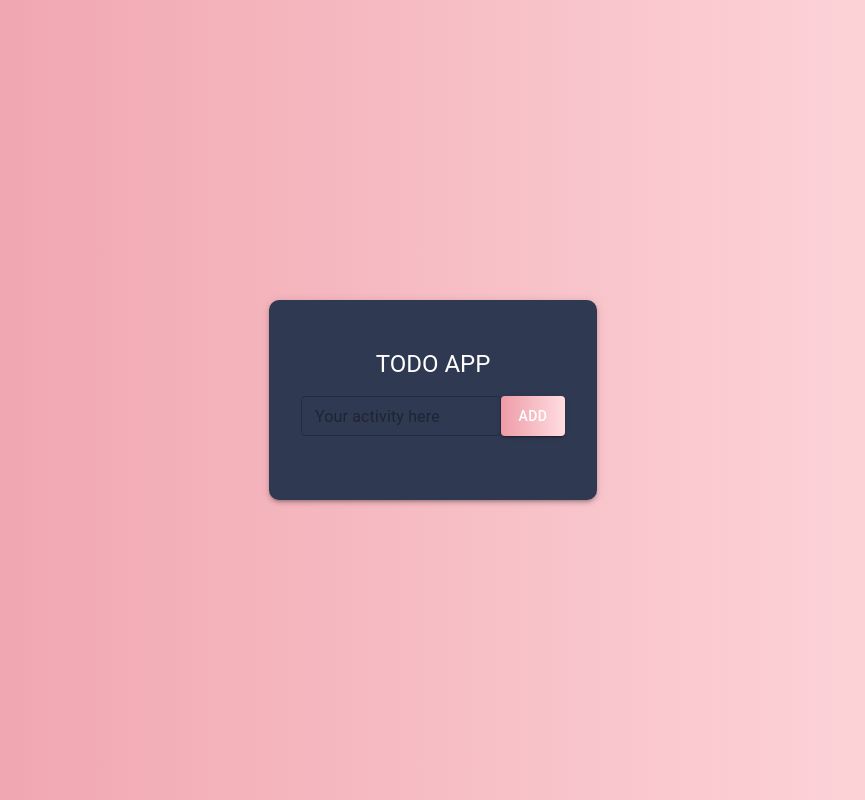
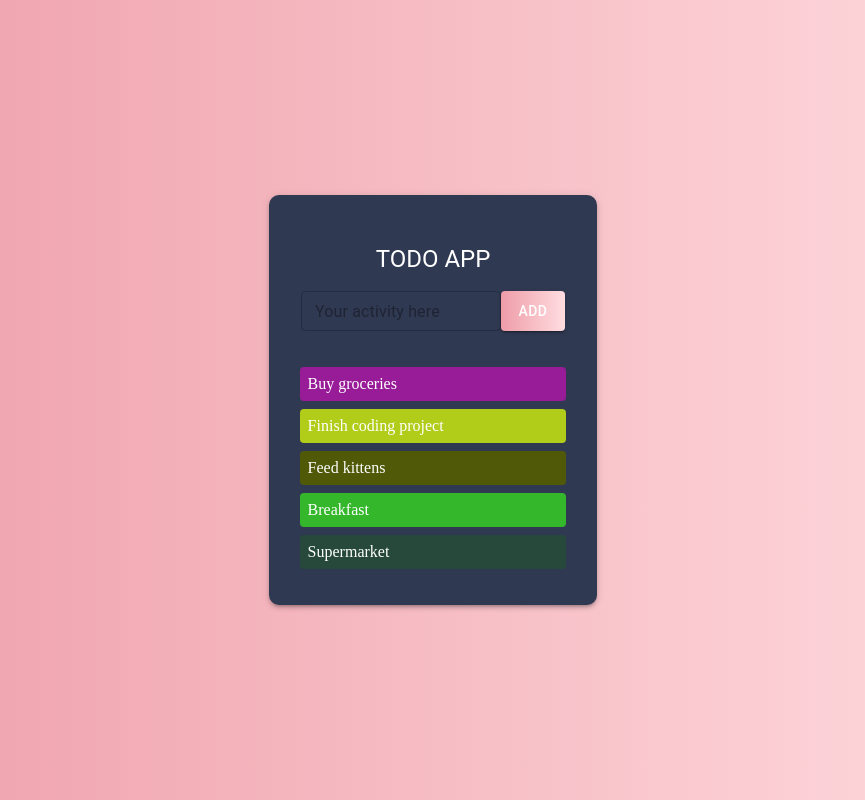
Before and after one commit to catkhanhnguyen/todo-app, a React (Vite) app: page / in a window 1280 px wide. Shown: the whole page, without its empty margins (207-1072 px from the left). Built offline with nearby package versions, Linux system fonts and the light colour scheme; data requests are answered from the project's data file.

Commit message:
fetched api

```diff
--- a/db.json
+++ b/db.json
@@ -1,14 +1,29 @@
 {
   "todos": [
     {
-        "id": 1,
+      "id": "1",
       "text": "Buy groceries",
       "completed": false
     },
     {
-        "id": 2,
+      "id": "2",
       "text": "Finish coding project",
       "completed": true
+    },
+    {
+      "id": "6c7b",
+      "text": "Feed kittens",
+      "completed": false
+    },
+    {
+      "id": "bba4",
+      "text": "Breakfast",
+      "completed": false
+    },
+    {
+      "id": "b342",
+      "text": "Supermarket",
+      "completed": false
     }
   ]
 }
--- a/src/components/TodoForm.jsx
+++ b/src/components/TodoForm.jsx
@@ -1,7 +1,7 @@
 import { Box, Button, OutlinedInput, Typography } from '@mui/material';
-import { useState } from 'react';
+import { useState, useEffect } from 'react';
 
-function TodoForm(props) {
+function TodoForm() {
   const [input, setInput] = useState('');
   const [todos, setTodos] = useState([]);
 
@@ -14,15 +14,49 @@ function TodoForm(props) {
     return `#${(Math.random() * 0xffffff << 0).toString(16).padStart(6, '0')}`;
   };
 
-  const handleSubmit = (e) => {
+  const handleSubmit = async (e) => {
     e.preventDefault();
 
     if (input.trim() !== '') {
       const randomColor = generateRandomColor();
-      setTodos([...todos, { text: input, color: randomColor }]);
+      const newTodo = { text: input, color: randomColor };
+
+      // Add the new todo to the local state
+      setTodos([...todos, newTodo]);
+
+      // Save the new todo to the database using json-server
+      try {
+        await fetch('http://localhost:3000/todos', {
+          method: 'POST',
+          headers: {
+            'Content-Type': 'application/json',
+          },
+          body: JSON.stringify(newTodo),
+        });
+      } catch (error) {
+        console.error('Error saving todo to database:', error);
+      }
+
       setInput('');
     }
   };
+
+  const fetchTodos = async () => {
+    try {
+      const response = await fetch('http://localhost:3000/todos');
+      const data = await response.json();
+      // Add a random color property to each fetched todo
+      const todosWithColor = data.map((todo) => ({ ...todo, color: generateRandomColor() }));
+      setTodos(todosWithColor);
+    } catch (error) {
+      console.error('Error fetching todos:', error);
+    }
+  };
+
+  // Use useEffect to fetch todos when the component mounts
+  useEffect(() => {
+    fetchTodos();
+  }, []); // Empty dependency array ensures that this effect runs only once when the component mounts
 
   return (
     <Box>
```
Lines whose indentation alone changed are shown as unchanged.
